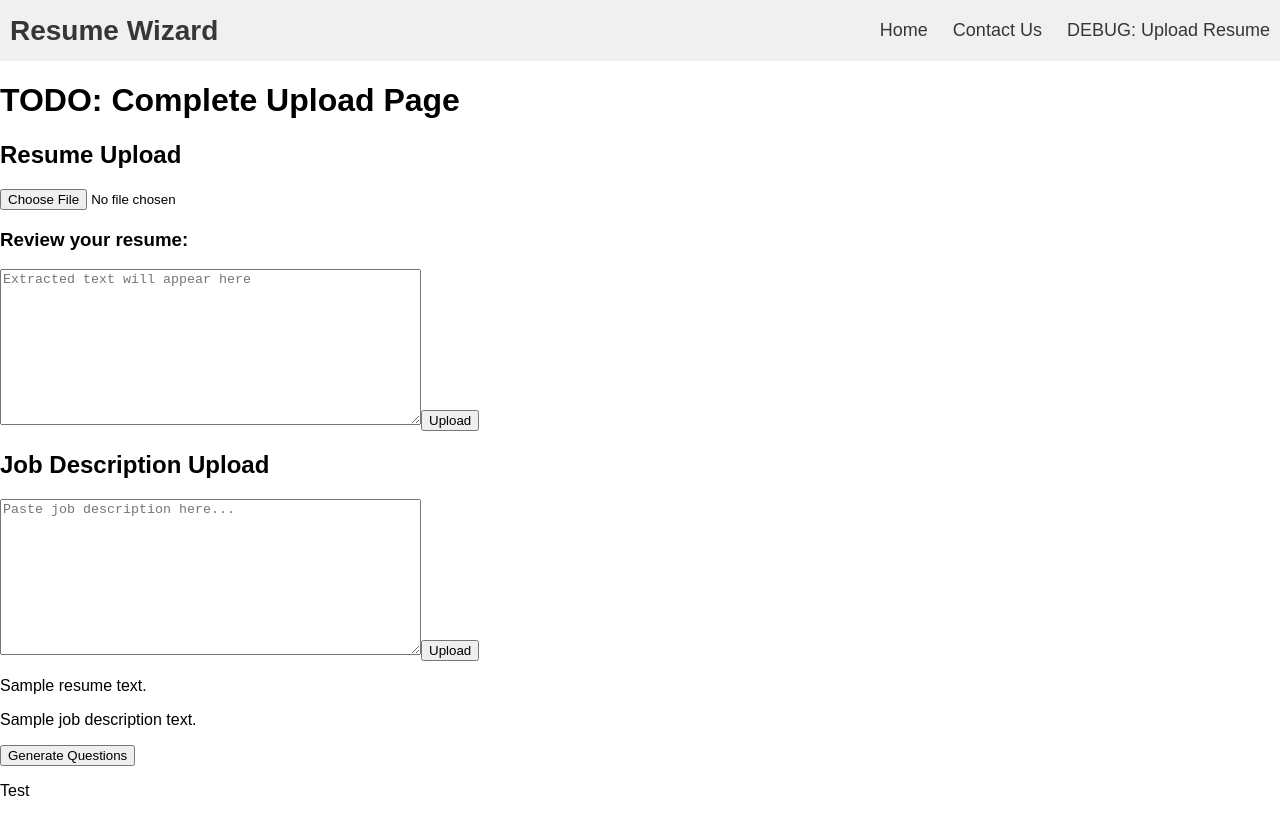
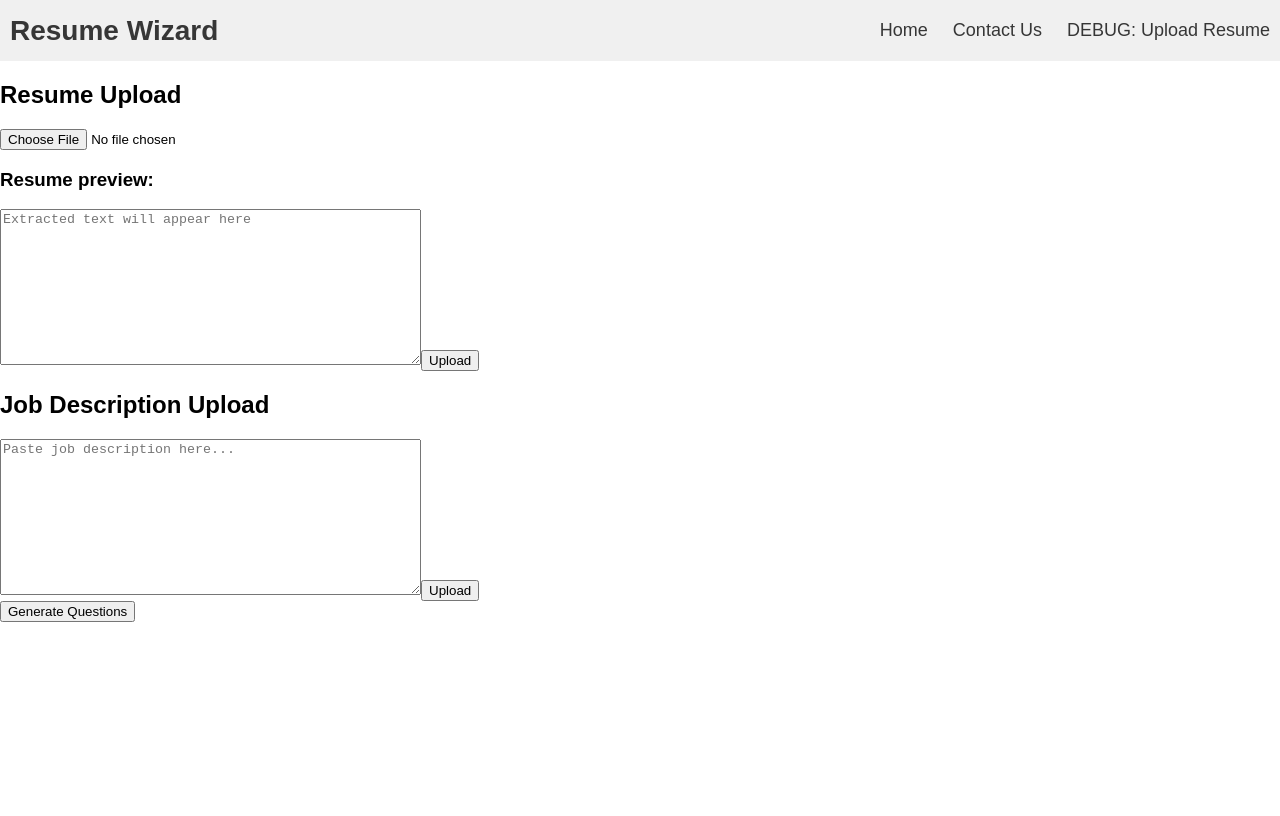
Before and after one commit to Munch42/ENSF-400-Project, a React (Create React App) app in the folder interview-wizard/: page /upload in a window 1280 px wide. Built offline with nearby package versions, Linux system fonts and the light colour scheme.

Commit message:
Implement display of question generation errors

```diff
--- a/interview-wizard/src/components/ResumeUpload.js
+++ b/interview-wizard/src/components/ResumeUpload.js
@@ -39,7 +39,7 @@ const ResumeUpload = (resumeText) => {
                 disabled={loading}
             />
             <p>{success ? 'File parsed successfully!' : null}</p>
-            <h3 disabled={success}>Review your resume:</h3>
+            <h3>Resume preview:</h3>
             <textarea
                 value={extractedText}
                 readOnly
--- a/interview-wizard/src/components/UploadPage.js
+++ b/interview-wizard/src/components/UploadPage.js
@@ -6,7 +6,7 @@ import JobDescriptionUpload from './JobDescriptionUpload';
 const UploadPage = () => {
     const [resumeText, setResumeText] = useState("Sample resume text.");
     const [jobDescriptionText, setJobDescriptionText] = useState("Sample job description text.");
-    const [test, setTest] = useState("Test");
+    const [error, setError] = useState("");
 
     const updateResumeText = (newValue) => {
         setResumeText(newValue);
@@ -34,11 +34,12 @@ const UploadPage = () => {
             const data = await response.json();
 
             if (!response.ok) {
+                setError(data.Error);
                 throw new Error(data.Error || "Request failed");
             }
 
             console.log("Success:", data);
-            setTest(data.resume) // TODO: remove
+            setError("");
             return data;
         } catch (error) {
             console.error("Error:", error);
@@ -48,18 +49,15 @@ const UploadPage = () => {
     return (
         <div>
             <NavigationRibbon />
-            <h1>TODO: Complete Upload Page</h1>
             <h2>Resume Upload</h2>
             <ResumeUpload onValueChange={updateResumeText} />
             <h2>Job Description Upload</h2>
             <JobDescriptionUpload onValueChange={updateJobDescriptionText} />
-            <p>{resumeText}</p>
-            <p>{jobDescriptionText}</p>
             <button onClick={() =>
                 sendQuestionRequest(resumeText, jobDescriptionText)}>
                 Generate Questions
             </button>
-            <p>{test}</p>
+            <p style={{ color: "red" }}>{error}</p>
         </div>
     );
 };
```
